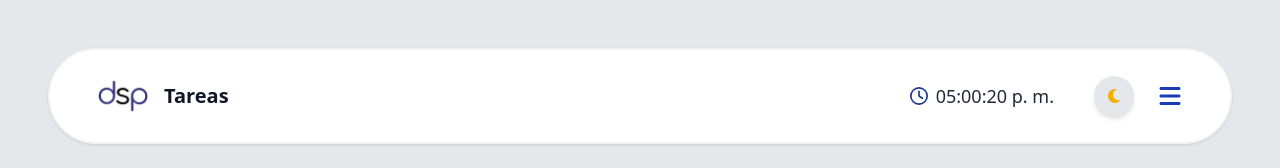
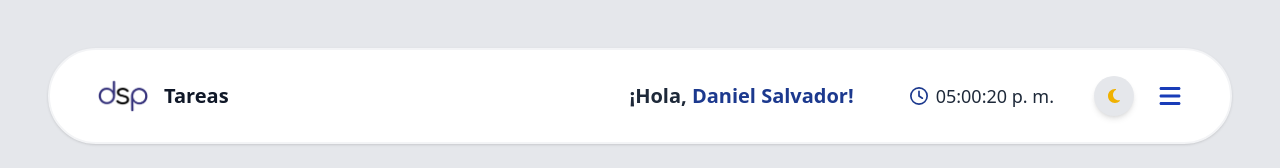
Before and after one commit to dspwebstudiomx/dashboard, a React (Vite) app: page /tareas in a window 1280 px wide. Shown: the top 168 px of the page. Built offline with nearby package versions, Linux system fonts and the light colour scheme; no server answers.

Commit message:
feat: agregar saludo al usuario en el Header y ajustar columnas en DashboardPage

```diff
--- a/src/components/Menus/Header.jsx
+++ b/src/components/Menus/Header.jsx
@@ -107,6 +107,17 @@ const Header = ({ toggleSidebar }) => {
           <nav
             id="header-funciones"
             className="header-nav flex justify-end items-center gap-6">
+            {/* Saludo al usuario */}
+            <div
+              id="saludo"
+              className="greeting text-lg font-medium text-gray-800 dark:text-gray-200 px-4 py-2 hidden items-center justify-center md:flex">
+              <span className="text-gray-800 dark:text-blue-400 font-semibold text-xl">
+                ¡Hola,{" "}
+                <span className="text-blue-900 dark:text-blue-400">
+                  {localStorage.getItem("nombreUsuario") || "Daniel Salvador"}!
+                </span>
+              </span>
+            </div>
             {/* Reloj */}
             <div
               id="reloj"
--- a/src/pages/DashboardPage/DashboardPage.jsx
+++ b/src/pages/DashboardPage/DashboardPage.jsx
@@ -42,12 +42,12 @@ const DashboardPage = () => {
     {
       title: "Lista de Tareas",
       component: <TaskList />,
-      colSpan: "md:col-span-4 col-span-8",
+      colSpan: "md:col-span-5 col-span-8",
     },
     {
       title: "Clientes",
       component: <ClientsTable />,
-      colSpan: "md:col-span-8 col-span-8",
+      colSpan: "md:col-span-7 col-span-8",
     },
     {
       title: "Notificaciones",
```
